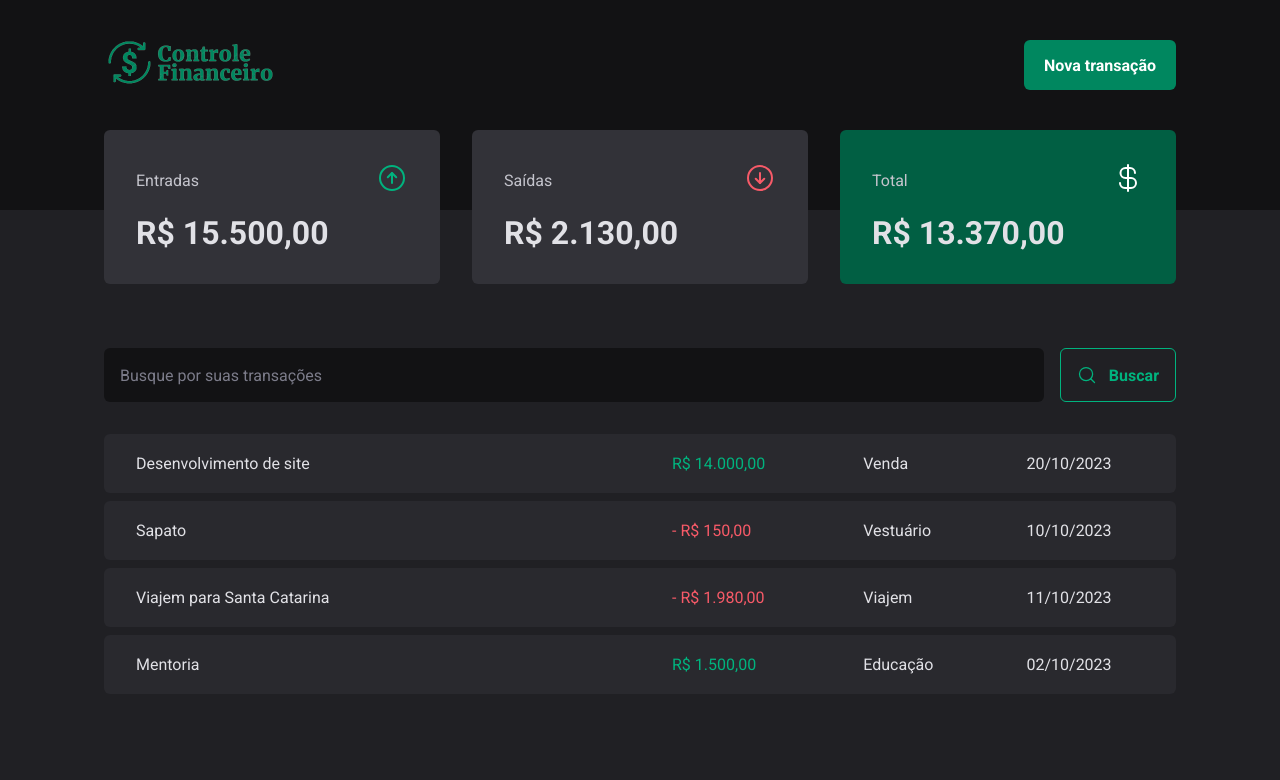
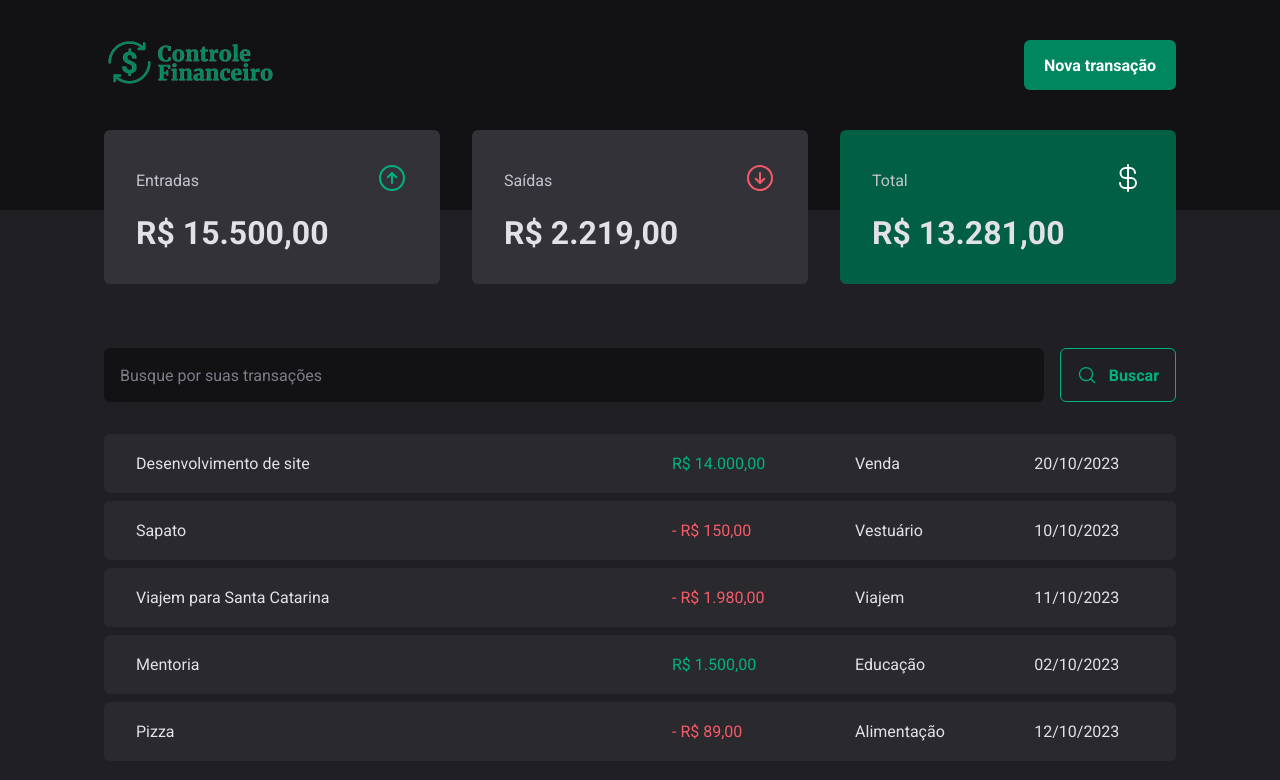
Before and after one commit to patty-ti/financial-control-application, a React (Vite) app: page / in a window 1280 px wide. Shown: the top 780 px of the page. Built offline with nearby package versions, Linux system fonts and the light colour scheme; data requests are answered from the project's data file.

Commit message:
Creating a Hook for the Summary

```diff
--- a/server.json
+++ b/server.json
@@ -31,6 +31,14 @@
       "category": "Educação",
       "price": 1500,
       "createdAt": "2023-10-02T19:24:44.505Z"
+    },
+    {
+      "id": 5,
+      "description": "Pizza",
+      "type": "outcome",
+      "category": "Alimentação",
+      "price": 89,
+      "createdAt": "2023-10-12T19:24:44.505Z"
     }
   ]
 }
--- a/src/components/Summary/index.tsx
+++ b/src/components/Summary/index.tsx
@@ -1,33 +1,13 @@
-import { useContext } from "react"
 import { ArrowCircleUp, ArrowCircleDown, CurrencyDollar } from "phosphor-react"
 
 import { priceFormatter } from "../../utils/formatter"
 
-import { TransactionsContext } from "../../contexts/TransactionsContext"
+import { useSummary } from "../../hooks/useSummary"
 
 import * as Styled from "./styles"
 
 export function Summary() {
-  const { transactions } = useContext(TransactionsContext)
-
-  const summary = transactions.reduce(
-    (acc, transaction) => {
-      if (transaction.type === "income") {
-        acc.income += transaction.price
-        acc.total += transaction.price
-      } else {
-        acc.outcome += transaction.price
-        acc.total -= transaction.price
-      }
-
-      return acc
-    },
-    {
-      income: 0,
-      outcome: 0,
-      total: 0,
-    }
-  )
+  const summary = useSummary()
 
   return (
     <Styled.SummaryContainer>
--- /dev/null
+++ b/src/hooks/useSummary.ts
@@ -0,0 +1,28 @@
+import { useContext } from "react"
+
+import { TransactionsContext } from "../contexts/TransactionsContext"
+
+export function useSummary() {
+  const { transactions } = useContext(TransactionsContext)
+
+  const summary = transactions.reduce(
+    (acc, transaction) => {
+      if (transaction.type === "income") {
+        acc.income += transaction.price
+        acc.total += transaction.price
+      } else {
+        acc.outcome += transaction.price
+        acc.total -= transaction.price
+      }
+
+      return acc
+    },
+    {
+      income: 0,
+      outcome: 0,
+      total: 0,
+    }
+  )
+
+  return summary
+}
```
